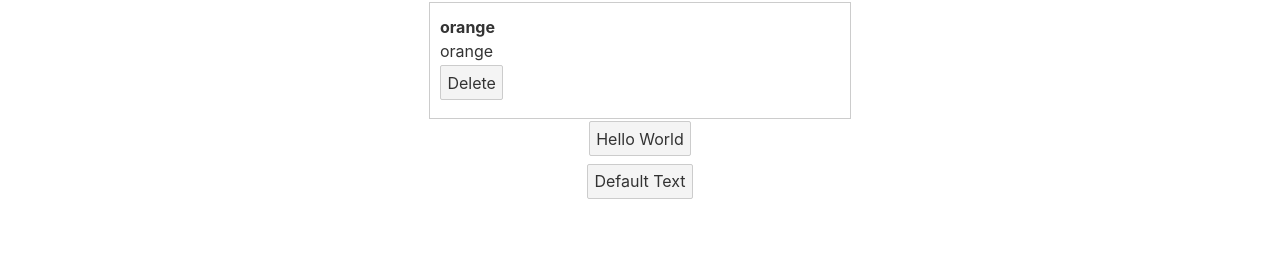
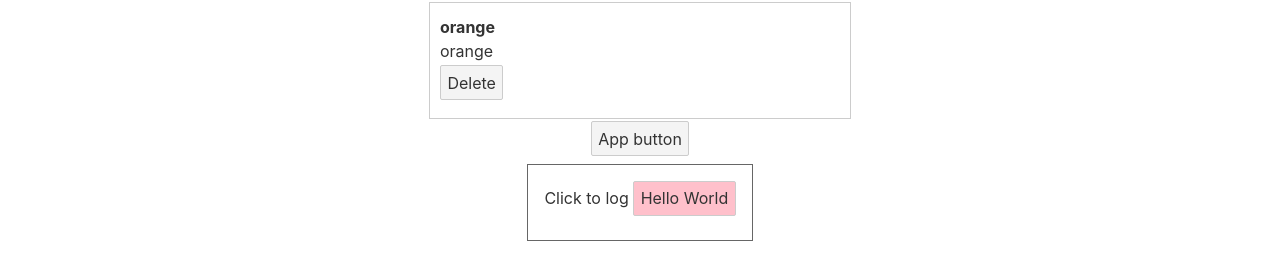
Before and after one commit to gloriading/svelte_tutorial, a Svelte app: page / in a window 1280 px wide. Shown: the part 391-646 px from the top of the page. Built offline with nearby package versions, Linux system fonts and the light colour scheme.

Commit message:
event forwarding / lifting up the event

```diff
--- a/src/App.svelte
+++ b/src/App.svelte
@@ -22,6 +22,10 @@
   // Reactive
   $: fullName = `${firstName} ${lastName}`;
   $: console.log(lastName);
+
+  const log = () => {
+    console.log('clickedd button!');
+  };
 </script>
 
 <Announcement />
@@ -49,8 +53,8 @@
     <p>There is no fruit</p>
   {/each}
 
-  <Button btnText={'Hello World'} />
-  <Button />
+  <button on:click={log}>App button</button>
+  <Button on:click={log} btnText={'Hello World'} />
 </main>
 
 <style>
--- a/src/components/Button.svelte
+++ b/src/components/Button.svelte
@@ -3,6 +3,17 @@
   export let btnText = 'Default Text';
 </script>
 
-<button>{btnText}</button>
+<div on:click>
+  <span>Click to log</span>
+  <button>{btnText}</button>
+</div>
 
-<style></style>
+<style>
+  div {
+    padding: 1rem;
+    border: 1px solid #666;
+  }
+  button {
+    background-color: pink;
+  }
+</style>
```
